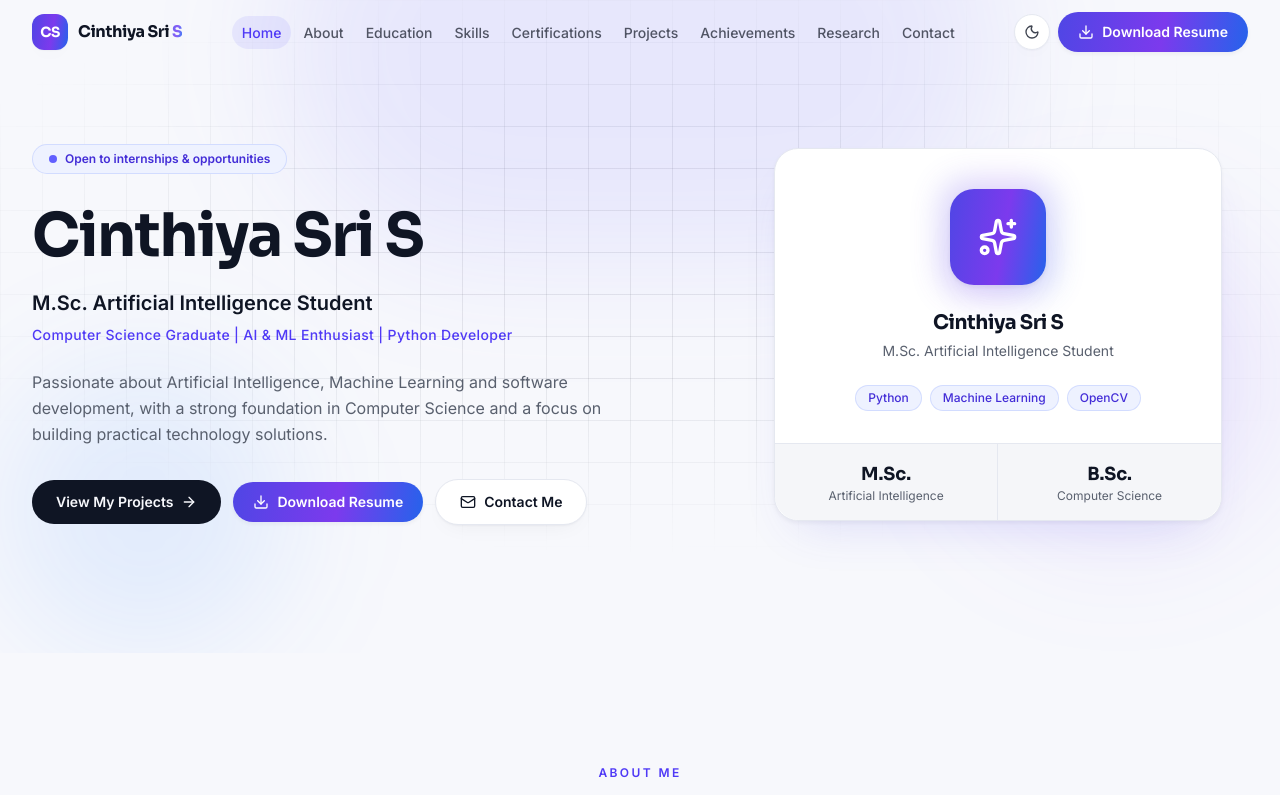
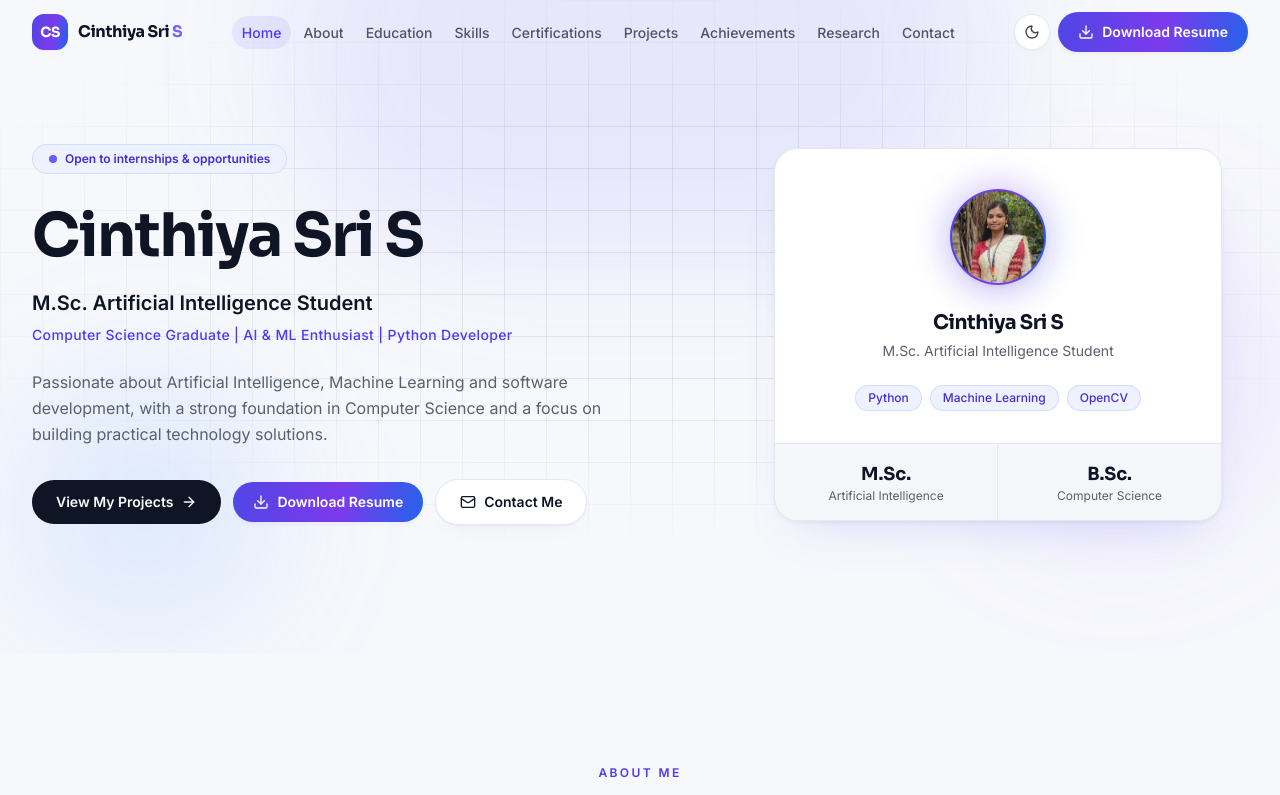
Before and after one commit to cinthiyasuresh/sri_portfolio, a React (Vite) app: page / in a window 1280 px wide. Shown: the top 795 px of the page. Built offline with nearby package versions, Linux system fonts and the light colour scheme.

Commit message:
feat: add profile photo to hero card

```diff
--- a/src/components/Hero.jsx
+++ b/src/components/Hero.jsx
@@ -1,5 +1,5 @@
 import { motion, useReducedMotion } from "framer-motion";
-import { ArrowRight, Mail, Sparkles } from "lucide-react";
+import { ArrowRight, Mail } from "lucide-react";
 import { profile } from "../data/profile.js";
 import ResumeButton from "./common/ResumeButton.jsx";
 import Badge from "./common/Badge.jsx";
@@ -74,9 +74,17 @@ function ProfileVisual() {
         >
           <div className="flex flex-col items-center px-8 pt-10 pb-8 text-center">
             <div className="relative">
-              <div className="absolute -inset-2 rounded-3xl bg-gradient-brand opacity-25 blur-lg" />
-              <div className="relative flex h-24 w-24 items-center justify-center rounded-3xl bg-gradient-brand text-white shadow-card-lg">
-                <Sparkles className="h-10 w-10" aria-hidden="true" />
+              <div className="absolute -inset-2 rounded-full bg-gradient-brand opacity-25 blur-lg" />
+              <div className="relative h-24 w-24 rounded-full bg-gradient-brand p-0.5 shadow-card-lg">
+                <img
+                  src={`${import.meta.env.BASE_URL}profile.jpg`}
+                  alt={profile.name}
+                  width={96}
+                  height={96}
+                  fetchPriority="high"
+                  decoding="async"
+                  className="h-full w-full rounded-full object-cover"
+                />
               </div>
             </div>
             <h3 className="mt-6 font-display text-xl font-bold tracking-tight">{profile.name}</h3>
```
Also changed, not shown: public/profile.jpg (added).
